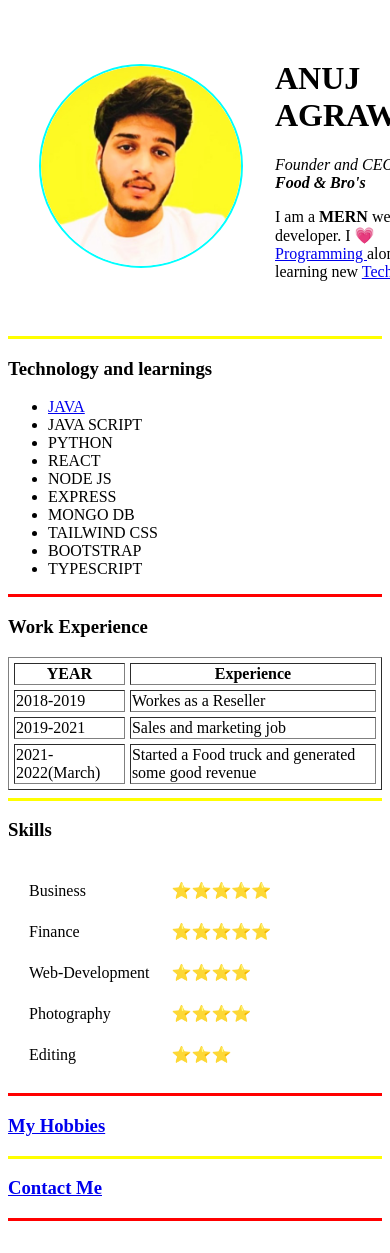
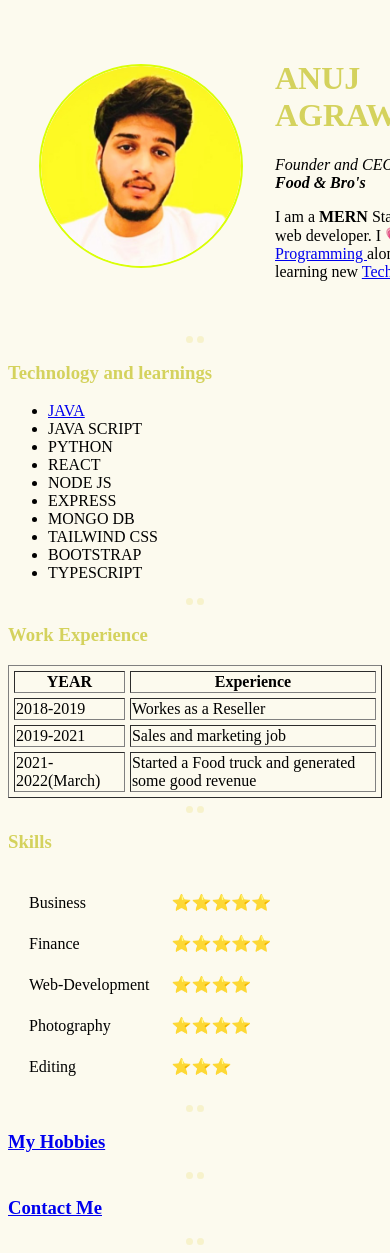
Before and after one commit to AnujAgrawall/Html-CV, a plain HTML site: page index.html in a window 390 px wide. Shown: the top 1253 px of the page. Before the commit the page ends 1229 px from the top, so only its background shows below. Drawn offline with Linux system fonts and the light colour scheme.

Commit message:
complwtwd with some basic styling

```diff
--- /dev/null
+++ b/CSS/style.css
@@ -0,0 +1,27 @@
+/* * {
+    margin: 0;
+    padding: 0;
+} */
+
+.my {
+    width: 200px;
+    border: 2px rgb(218, 255, 6) solid;
+    border-radius: 1000px;
+}
+
+body {
+    background-color: #fcfaee;
+}
+
+hr {
+    border-style: none;
+    border-top-style: dotted;
+    border-color: rgba(233, 221, 108, 0.267);
+    border-width: 7px;
+    width: 5%;
+}
+
+h1,
+h3 {
+    color: #d4d25d;
+}
--- a/index.html
+++ b/index.html
@@ -6,26 +6,19 @@
     <meta http-equiv="X-UA-Compatible" content="IE=edge">
     <meta name="viewport" content="width=device-width, initial-scale=1.0">
     <title>Anuj Agrawal</title>
-    <link rel="shortcut icon" href="images/Anuj Profile circle.png">
-    <style>
-        .my {
-            width: 200px;
-            border: 2px rgb(0, 255, 255) solid;
-            border-radius: 1000px;
-
-        }
-    </style>
+    <link rel="shortcut icon" href="../images/Anuj Profile circle.png">
+     <link rel="stylesheet" href="../CSS/style.css">
 </head>
 
 <body>
     <table cellspacing="30">
         <tr>
-            <td><img class="my" src="./images/Anuj Profile circle.png" alt="image Anuj Agrawal"></td>
+            <td><img class="my" src="../images/Anuj Profile circle.png" alt="image Anuj Agrawal"></td>
             <td>
                 <h1>ANUJ AGRAWAL</h1>
                 <p><em>Founder and CEO of <strong>Food & Bro's </strong></em>
                 <p>
-                <p>I am a <strong>MERN </strong> web developer. I 💗 <a href="https://programminghub.io/"
+                <p>I am a <strong>MERN </strong> Stack' web developer. I 💗 <a href="https://programminghub.io/"
                         target="_blank" rel="noopener noreferrer">Programming </a> along with learning new <a
                         href="https://www.heap.io/topics/what-is-a-tech-stack" target="_blank"
                         rel="noopener noreferrer">Tech stacks
@@ -34,10 +27,7 @@
         </tr>
     </table>
 
-
-
-
-    <hr size="3" noshade : color="yellow">
+    <hr>
 
     <h3>Technology and learnings</h3>
 
@@ -54,7 +44,7 @@
         <li>TYPESCRIPT</li>
     </ul>
 
-    <hr size="3" noshade : color="red">
+    <hr>
 
     <h3>Work Experience</h3>
     <table border="1" cellspacing="5">
@@ -82,7 +72,7 @@
 
         </tfoot>
     </table>
-    <hr size="3" noshade : color="yellow">
+    <hr>
     <h3>Skills</h3>
     <table cellspacing="20">
         <tr>
@@ -106,13 +96,13 @@
             <td>⭐⭐⭐</td>
         </tr>
     </table>
-    <hr size="3" noshade : color="red">
+    <hr>
 
-    <h3> <a href="./hobbies.html" target="_blank" rel="noopener noreferrer">My Hobbies</a> </h3>
+    <h3> <a href="hobbies.html" target="_blank" rel="noopener noreferrer">My Hobbies</a> </h3>
 
-    <hr size="3" noshade : color="yellow">
+    <hr>
     <h3> <a href="contact.html" target="_blank" rel="noopener noreferrer">Contact Me</a> </h3>
-    <hr size="3" noshade : color="red">
+    <hr>
 </body>
 
 </html>
```
Also changed, not shown: burger.html (added, +241 -0 lines), contact.html (+4 -4 lines), hobbies.html (+4 -3 lines).
